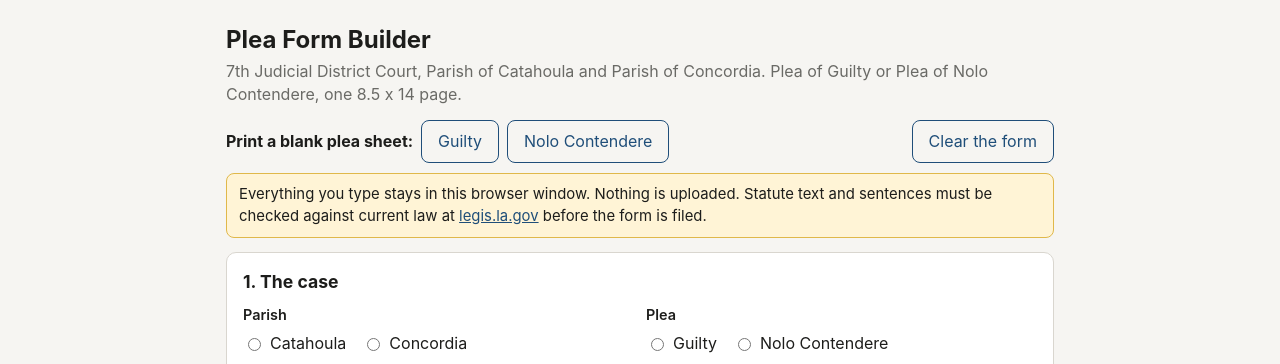
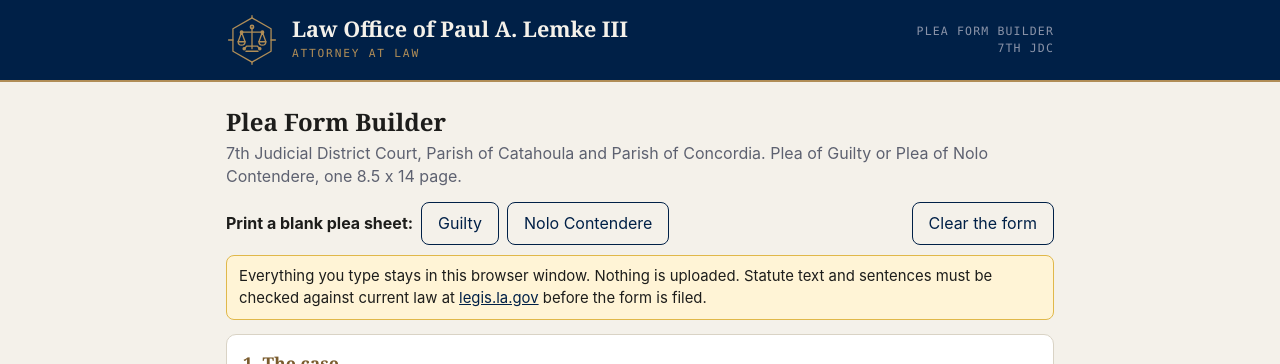
Before and after one commit to hammersong44-dot/Plea-sheet-, a plain HTML site: page PleaForm.html in a window 1280 px wide. Shown: the top 364 px of the page. Drawn offline with Linux system fonts and the light colour scheme.

Commit message:
Add Law Office of Paul A. Lemke III branding to the plea form page
Screen only: navy header with logo, brass rule, parchment ground, brand colors and fonts, footer. The generated plea PDF is unchanged.

Co-Authored-By: Claude Sonnet 5.5 <noreply@anthropic.com>

```diff
--- a/PleaForm.html
+++ b/PleaForm.html
@@ -6,12 +6,33 @@
 <meta name="plea-statute-relay" content="https://seventh-jdc-plea-form.hammersong44.chatgpt.site/api/statute">
 <title>Plea Form Builder</title>
 <style>
-:root{--bg:#f6f5f2;--card:#fff;--ink:#1d1d1b;--mute:#6a6a66;--line:#d9d6cf;--accent:#1f4e79;--accent-ink:#fff;--warn-bg:#fff4d6;--warn-line:#e0b84a;--ok-bg:#e6f3ea;--ok-line:#7fb88f;--hl:#fff1a8}
-@media (prefers-color-scheme:dark){:root{--bg:#161615;--card:#212120;--ink:#ecebe7;--mute:#a3a29c;--line:#3a3a37;--accent:#7db1e0;--accent-ink:#10202f;--warn-bg:#3a3318;--warn-line:#8a7424;--ok-bg:#1d3326;--ok-line:#3f7a52;--hl:#5a4d10}}
+/* Office brand (Law Office of Paul A. Lemke III). All colors live here so a change is one edit.
+   Night #0A1020, Deep Navy #002047, Brass #B08D57 (shapes/large type), Dark Brass #7A5C2E (text on light),
+   Slate Gray #8A93A8, Parchment #F4F1EA. Brass is provisional until matched to the website. */
+:root{--bg:#f4f1ea;--card:#fff;--ink:#1d1d1b;--mute:#5d6170;--line:#d9d3c5;--accent:#002047;--accent-ink:#fff;--warn-bg:#fff4d6;--warn-line:#e0b84a;--ok-bg:#e6f3ea;--ok-line:#7fb88f;--hl:#fff1a8;
+ --navy:#002047;--night:#0a1020;--brass:#b08d57;--brass-dark:#7a5c2e;--slate:#8a93a8;--head-ink:#f4f1ea;
+ --serif:"Source Serif 4","Source Serif Pro",Georgia,"Times New Roman",serif;
+ --sans:"IBM Plex Sans",-apple-system,"Segoe UI",Roboto,Helvetica,Arial,sans-serif;
+ --mono:"IBM Plex Mono",ui-monospace,SFMono-Regular,Menlo,Consolas,monospace}
+@media (prefers-color-scheme:dark){:root{--bg:#0a1020;--card:#101a30;--ink:#ecebe7;--mute:#a9b0c2;--line:#26324d;--accent:#b08d57;--accent-ink:#0a1020;--warn-bg:#3a3318;--warn-line:#8a7424;--ok-bg:#1d3326;--ok-line:#3f7a52;--hl:#5a4d10;--navy:#001633;--brass-dark:#c9a56b}}
 *{box-sizing:border-box}
-body{margin:0;background:var(--bg);color:var(--ink);font:16px/1.45 -apple-system,"Segoe UI",Roboto,Helvetica,Arial,sans-serif}
-.wrap{max-width:860px;margin:0 auto;padding:20px 16px 60px}
+body{margin:0;background:var(--bg);color:var(--ink);font:16px/1.45 var(--sans)}
+.wrap{max-width:860px;margin:0 auto;padding:20px 16px 40px}
+/* Letterhead-style header: navy band, logo, name, 2px brass rule underneath */
+.brandbar{background:var(--navy);border-bottom:2px solid var(--brass);color:var(--head-ink)}
+.brandin{max-width:860px;margin:0 auto;padding:14px 16px;display:flex;align-items:center;gap:14px}
+.brandlogo{width:52px;height:52px;flex:none}
+.brandname{font-family:var(--serif);font-weight:600;font-size:1.35rem;line-height:1.15;margin:0}
+.brandsub{font-family:var(--mono);text-transform:uppercase;letter-spacing:.16em;font-size:.7rem;color:var(--brass);margin-top:4px}
+.brandtool{margin-left:auto;font-family:var(--mono);text-transform:uppercase;letter-spacing:.1em;font-size:.72rem;color:var(--slate);text-align:right}
+@media (max-width:640px){.brandtool{display:none}.brandname{font-size:1.1rem}}
+.foot{max-width:860px;margin:0 auto;padding:14px 16px 40px;border-top:2px solid var(--brass);text-align:center;font-size:.8rem;color:var(--mute)}
+.foot b{font-family:var(--serif);font-weight:600;color:var(--ink)}
+h1,h2,h3{font-family:var(--serif)}
 h1{font-size:1.5rem;margin:.2rem 0 .1rem}
+.card h2{color:var(--brass-dark)}
+.card{border-top:3px solid var(--navy)}
+@media (prefers-color-scheme:dark){.card{border-top-color:var(--brass)}}
 .sub{color:var(--mute);margin:0 0 14px}
 .card{background:var(--card);border:1px solid var(--line);border-radius:10px;padding:16px;margin:14px 0}
 .card h2{font-size:1.1rem;margin:0 0 10px}
@@ -42,9 +63,19 @@ a{color:var(--accent)}
 iframe{width:100%;height:760px;border:1px solid var(--line);border-radius:8px;background:#fff}
 .hidden{display:none}
 .err{color:#b3261e;font-weight:600}
+/* Printing this page (not the plea PDF): plain white, black ink, no brand colors. */
+@media print{body{background:#fff;color:#000}.brandbar{background:#fff;color:#000;border-bottom:1px solid #000}.brandsub,.brandtool{color:#000}.card{border:1px solid #000;border-top:1px solid #000}.card h2{color:#000}.foot{border-top:1px solid #000;color:#000}}
 </style>
 </head>
 <body>
+<header class="brandbar">
+  <div class="brandin">
+    <!-- Office logo: paths copied unchanged from office-brand-package/logo-office.svg, drawn in Brass on the navy band. -->
+    <svg class="brandlogo" viewBox="-4 -4 120 120" fill="none" stroke="#b08d57" stroke-width="3" stroke-linecap="round" stroke-linejoin="round" role="img" aria-label="Law Office of Paul A. Lemke III logo"><path d="M56 5 100 30v52L56 107 12 82V30z"/><path d="M56 26v50M42 82h28M32 38h48"/><circle cx="56" cy="26" r="4"/><path d="M32 38 24 60h16zM80 38 72 60h16z"/><path d="M24 60a8 8 0 0 0 16 0M72 60a8 8 0 0 0 16 0"/><circle cx="32" cy="38" r="3" fill="#b08d57"/><circle cx="80" cy="38" r="3" fill="#b08d57"/><path d="M56 70H44l-6 6M56 70h12l6 6"/><circle cx="38" cy="76" r="2.6" fill="#b08d57"/><circle cx="74" cy="76" r="2.6" fill="#b08d57"/><path d="M12 56H2M100 56h10M56 5V0M56 107v5"/></svg>
+    <div><div class="brandname">Law Office of Paul A. Lemke III</div><div class="brandsub">Attorney at Law</div></div>
+    <div class="brandtool">Plea Form Builder<br>7th JDC</div>
+  </div>
+</header>
 <div class="wrap">
   <h1>Plea Form Builder</h1>
   <p class="sub">7th Judicial District Court, Parish of Catahoula and Parish of Concordia. Plea of Guilty or Plea of Nolo Contendere, one 8.5 x 14 page.</p>
@@ -133,6 +164,7 @@ iframe{width:100%;height:760px;border:1px solid var(--line);border-radius:8px;ba
     <div id="preview" class="hidden" style="margin-top:14px"><iframe id="frame" title="Plea form preview"></iframe></div>
   </div>
 </div>
+<footer class="foot"><b>Law Office of Paul A. Lemke III</b> &middot; Attorney at Law<br>P.O. Box 595, Harrisonburg, LA 71340 &middot; 318-200-0641 &middot; cialegalservices.com</footer>
 
 <script>!function(t,e){"object"==typeof exports&&"undefined"!=typeof module?e(exports):"function"==typeof define&&define.amd?define(["exports"],e):e((t=t||self).PDFLib={})}(this,(function(t){"use strict";
 /*! *****************************************************************************
```
